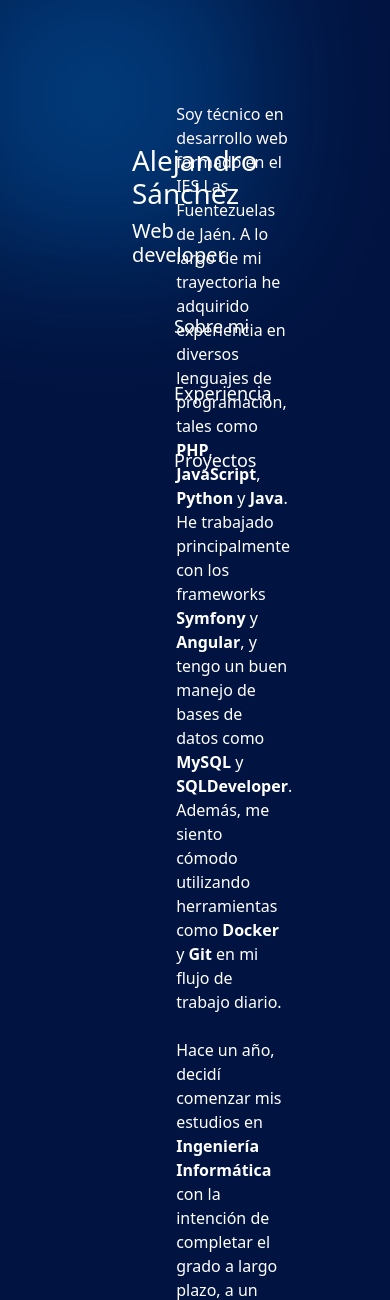
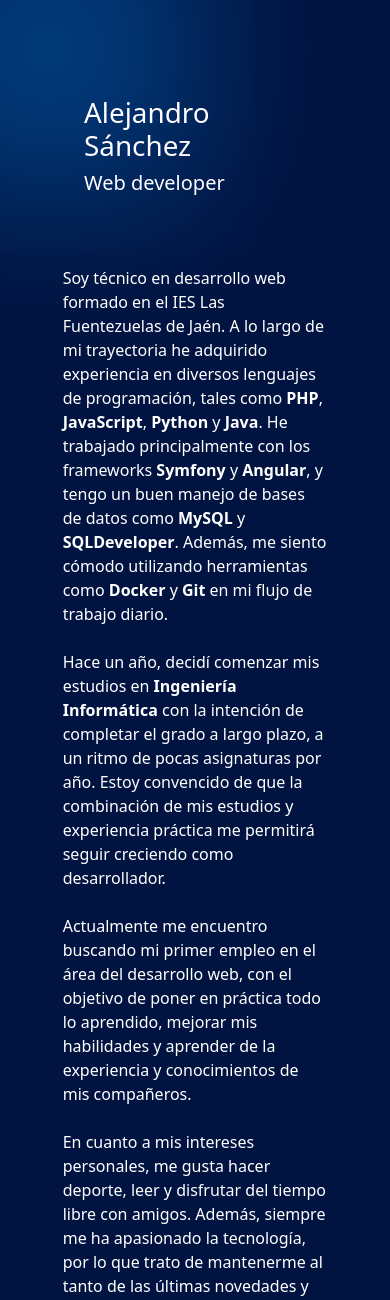
Before and after one commit to AlejandroSanchezJimenez/AlejandroSanchezJimenez.github.io, a PHP site: page / in a window 390 px wide. Shown: the top 1300 px of the page. Run offline with PHP 8.4, Linux system fonts and the light colour scheme.

Commit message:
Portfolio 1.1

```diff
--- a/css/index.css
+++ b/css/index.css
@@ -62,6 +62,7 @@ h2 {
     border-radius: 10px;
     border-color: gray;
     background-color: rgba(255, 255, 255, 0.2);
+    cursor: pointer;
 }
 
 .line {
@@ -102,3 +103,8 @@ h2 {
 .social-icons i {
     margin: 0;
 }
+
+a {
+    text-decoration: none;
+    color: white;
+}
--- a/index.html
+++ b/index.html
@@ -11,10 +11,10 @@
     <title>Alejandro Sánchez</title>
 </head>
 
-<body class="m-5 p-5">
+<body class="m-0 m-sm-5 p-5">
     <div id="cursor"></div>
     <div class="row">
-        <div class="p-5 col-4 position-fixed">
+        <div class="p-5 col-12 col-sm-4 position-fixed d-none d-sm-block">
             <h1>Alejandro Sánchez</h1>
             <h5>Web developer</h5>
             <p></p>
@@ -26,7 +26,11 @@
                 </ul>
             </nav>
         </div>
-        <div class="col-8 offset-4">
+        <div class="p-5 col-12 col-sm-4 md-5 d-block d-sm-none">
+            <h1>Alejandro Sánchez</h1>
+            <h5>Web developer</h5>
+        </div>
+        <div class="col-12 col-sm-8 offset-none offset-sm-4">
             <div id="section1" class="section">
                 <p>
                     Soy técnico en desarrollo web formado en el IES Las Fuentezuelas de Jaén. A lo largo de mi
@@ -56,7 +60,7 @@
                 </p>
             </div>
             <div id="section2" class="section">
-                <div class="row panel">
+                <div class="row panel" data-url="https://www.reindal.com/">
                     <div class="col-5">
                         <h3 class="titulo">Reindal</h3>
                     </div>
@@ -77,9 +81,9 @@
                     </div>
                 </div>
                 <br><br>
-                <div class="row panel">
+                <div class="row panel" data-url="https://www.karl-nahrgang-schule.de/">
                     <div class="col-5">
-                        <h3 class="titulo">Karl-Nahrgang-Schule </h3>
+                        <h3 class="titulo">Karl-Nahrgang-Schule</h3>
                     </div>
                     <div class="col-7">
                         <p>
@@ -96,10 +100,10 @@
                     </div>
                 </div>
             </div>
-            <div id="section3" class="section">
-                <div class="row panel">
+            <div id="section3" class="section" >
+                <div class="row panel" data-url="https://socialmoto.online/">
                     <div class="col-5">
-                        <h3 class="titulo"> SocialMoto</h3>
+                        <h3 class="titulo">SocialMoto</h3>
                     </div>
                     <div class="col-7">
                         <p>
--- a/js/index.js
+++ b/js/index.js
@@ -40,4 +40,8 @@ document.querySelectorAll('.panel').forEach(panel => {
             titulo.style.color = '';
         }
     });
+
+    panel.addEventListener("click", () => {
+        window.open(panel.getAttribute("data-url"), "_blank");
+    });
 });
```
